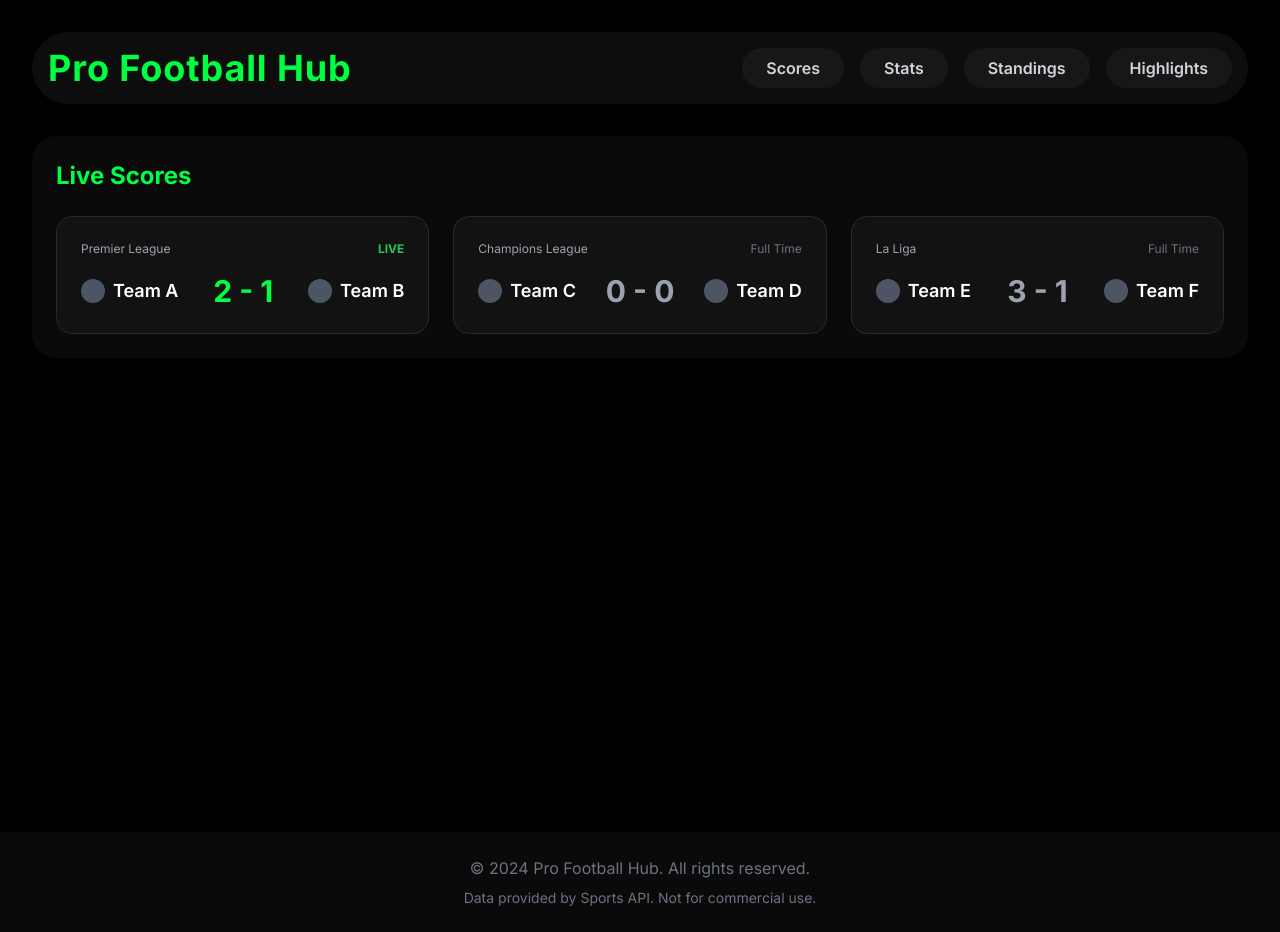
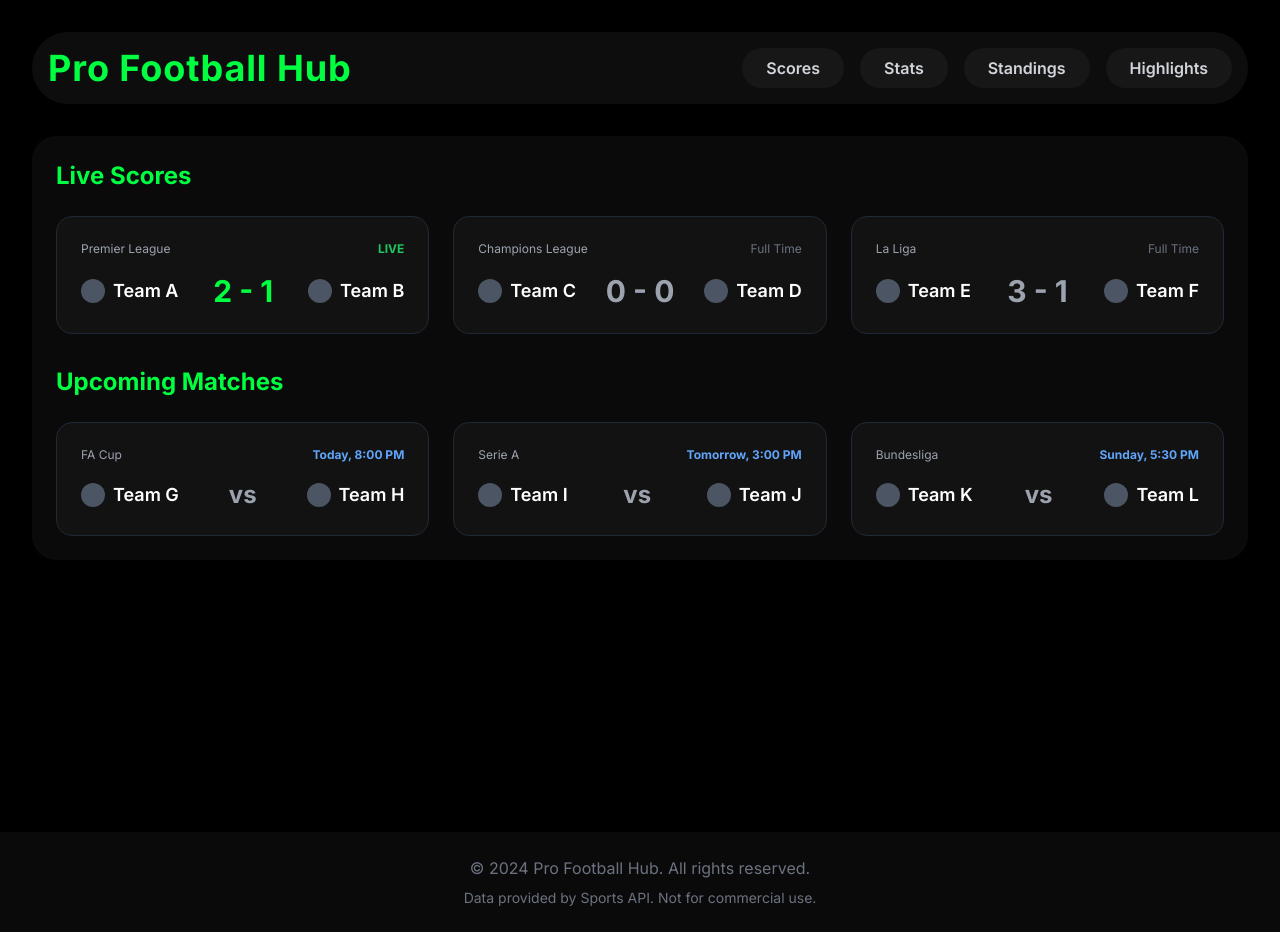
Before and after one commit to Emmanuel-Onyeike/FootBall-World, a plain HTML site: page dashboard.html in a window 1280 px wide. Drawn offline with nearby package versions, Linux system fonts and the light colour scheme.

Commit message:
Update dashboard.html

```diff
--- a/dashboard.html
+++ b/dashboard.html
@@ -67,7 +67,7 @@
             <!-- Scores Section -->
             <section id="scores" class="p-6 bg-[#0a0a0a] rounded-3xl mb-8 shadow-xl">
                 <h2 class="text-2xl font-bold mb-6 text-[#00ff41]">Live Scores</h2>
-                <div class="grid grid-cols-1 md:grid-cols-2 lg:grid-cols-3 gap-6">
+                <div class="grid grid-cols-1 md:grid-cols-2 lg:grid-cols-3 gap-6 mb-8">
                     <!-- Score Card 1 -->
                     <div class="bg-[#121212] rounded-2xl p-6 border border-gray-800 transition-transform transform hover:scale-[1.02]">
                         <div class="flex justify-between items-center mb-4">
@@ -102,6 +102,47 @@
                             <span class="flex items-center gap-2"><span class="w-6 h-6 rounded-full bg-gray-600"></span>Team E</span>
                             <span class="text-3xl font-bold text-gray-400">3 - 1</span>
                             <span class="flex items-center gap-2"><span class="w-6 h-6 rounded-full bg-gray-600"></span>Team F</span>
+                        </div>
+                    </div>
+                </div>
+
+                <!-- Upcoming Matches -->
+                <h2 class="text-2xl font-bold mb-6 text-[#00ff41]">Upcoming Matches</h2>
+                <div class="grid grid-cols-1 md:grid-cols-2 lg:grid-cols-3 gap-6">
+                    <!-- Upcoming Match Card 1 -->
+                    <div class="bg-[#121212] rounded-2xl p-6 border border-gray-800 transition-transform transform hover:scale-[1.02]">
+                        <div class="flex justify-between items-center mb-4">
+                            <span class="text-xs text-gray-400">FA Cup</span>
+                            <span class="text-xs text-blue-400 font-bold">Today, 8:00 PM</span>
+                        </div>
+                        <div class="flex items-center justify-between text-lg font-semibold">
+                            <span class="flex items-center gap-2"><span class="w-6 h-6 rounded-full bg-gray-600"></span>Team G</span>
+                            <span class="text-2xl font-bold text-gray-400">vs</span>
+                            <span class="flex items-center gap-2"><span class="w-6 h-6 rounded-full bg-gray-600"></span>Team H</span>
+                        </div>
+                    </div>
+                    <!-- Upcoming Match Card 2 -->
+                    <div class="bg-[#121212] rounded-2xl p-6 border border-gray-800 transition-transform transform hover:scale-[1.02]">
+                        <div class="flex justify-between items-center mb-4">
+                            <span class="text-xs text-gray-400">Serie A</span>
+                            <span class="text-xs text-blue-400 font-bold">Tomorrow, 3:00 PM</span>
+                        </div>
+                        <div class="flex items-center justify-between text-lg font-semibold">
+                            <span class="flex items-center gap-2"><span class="w-6 h-6 rounded-full bg-gray-600"></span>Team I</span>
+                            <span class="text-2xl font-bold text-gray-400">vs</span>
+                            <span class="flex items-center gap-2"><span class="w-6 h-6 rounded-full bg-gray-600"></span>Team J</span>
+                        </div>
+                    </div>
+                    <!-- Upcoming Match Card 3 -->
+                    <div class="bg-[#121212] rounded-2xl p-6 border border-gray-800 transition-transform transform hover:scale-[1.02]">
+                        <div class="flex justify-between items-center mb-4">
+                            <span class="text-xs text-gray-400">Bundesliga</span>
+                            <span class="text-xs text-blue-400 font-bold">Sunday, 5:30 PM</span>
+                        </div>
+                        <div class="flex items-center justify-between text-lg font-semibold">
+                            <span class="flex items-center gap-2"><span class="w-6 h-6 rounded-full bg-gray-600"></span>Team K</span>
+                            <span class="text-2xl font-bold text-gray-400">vs</span>
+                            <span class="flex items-center gap-2"><span class="w-6 h-6 rounded-full bg-gray-600"></span>Team L</span>
                         </div>
                     </div>
                 </div>
@@ -223,10 +264,10 @@
                 </div>
             </section>
 
-            <!-- Highlights Section (Hidden by default) -->
+            <!-- Highlights Section (Updated) -->
             <section id="highlights" class="p-6 bg-[#0a0a0a] rounded-3xl mb-8 hidden shadow-xl">
                 <h2 class="text-2xl font-bold mb-6 text-[#00ff41]">Match Highlights</h2>
-                <div class="grid grid-cols-1 md:grid-cols-2 gap-6">
+                <div class="grid grid-cols-1 md:grid-cols-2 lg:grid-cols-3 gap-6">
                     <div class="relative bg-gray-900 rounded-xl overflow-hidden aspect-video transition-transform transform hover:scale-105">
                         <img src="https://placehold.co/800x450/1a1a1a/fff?text=Match+Highlights" alt="Match Highlights" class="w-full h-full object-cover">
                         <div class="absolute inset-0 bg-black/50 flex items-center justify-center opacity-0 hover:opacity-100 transition-opacity">
@@ -235,6 +276,12 @@
                     </div>
                     <div class="relative bg-gray-900 rounded-xl overflow-hidden aspect-video transition-transform transform hover:scale-105">
                         <img src="https://placehold.co/800x450/1a1a1a/fff?text=Goal+of+the+Week" alt="Goal of the Week" class="w-full h-full object-cover">
+                        <div class="absolute inset-0 bg-black/50 flex items-center justify-center opacity-0 hover:opacity-100 transition-opacity">
+                            <button class="bg-[#00ff41] text-black font-bold py-3 px-8 rounded-full shadow-lg hover:bg-white transition-colors">Watch Now</button>
+                        </div>
+                    </div>
+                    <div class="relative bg-gray-900 rounded-xl overflow-hidden aspect-video transition-transform transform hover:scale-105">
+                        <img src="https://placehold.co/800x450/1a1a1a/fff?text=Top+Saves" alt="Top Saves" class="w-full h-full object-cover">
                         <div class="absolute inset-0 bg-black/50 flex items-center justify-center opacity-0 hover:opacity-100 transition-opacity">
                             <button class="bg-[#00ff41] text-black font-bold py-3 px-8 rounded-full shadow-lg hover:bg-white transition-colors">Watch Now</button>
                         </div>
```
